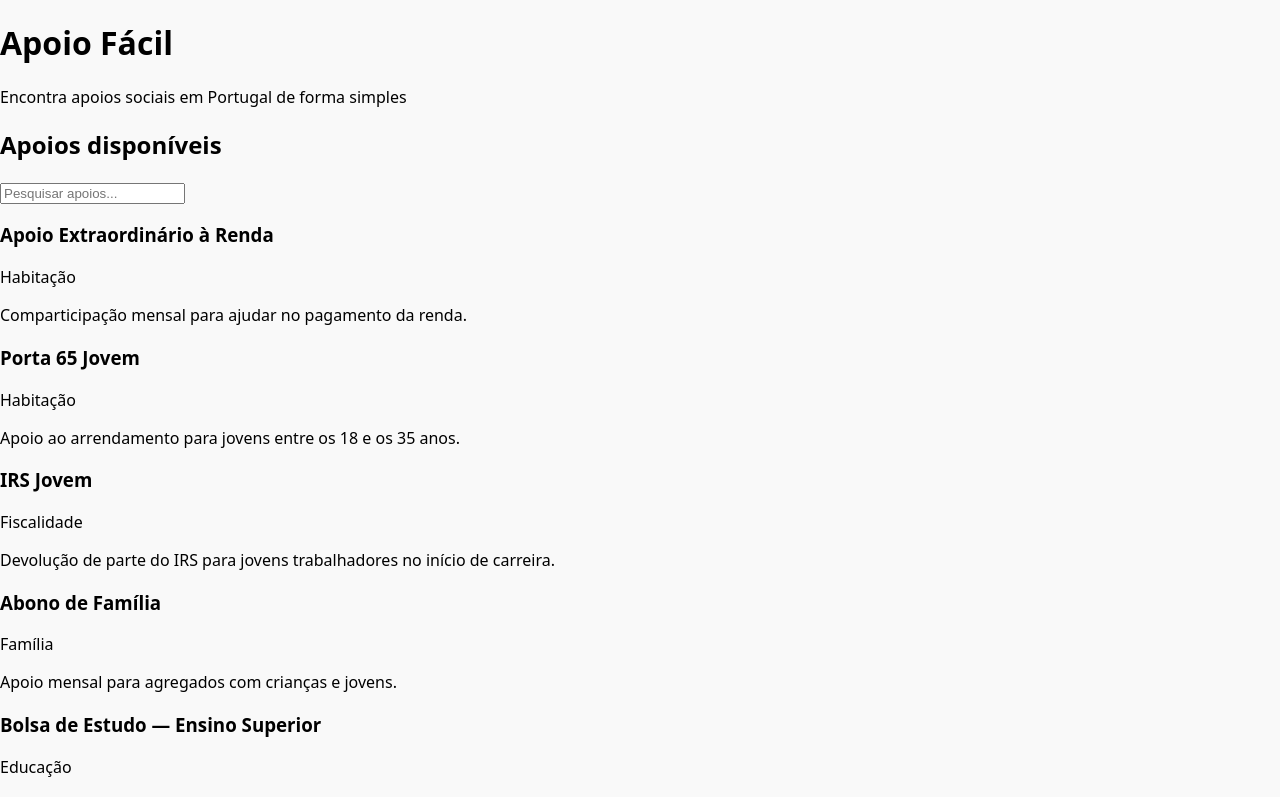
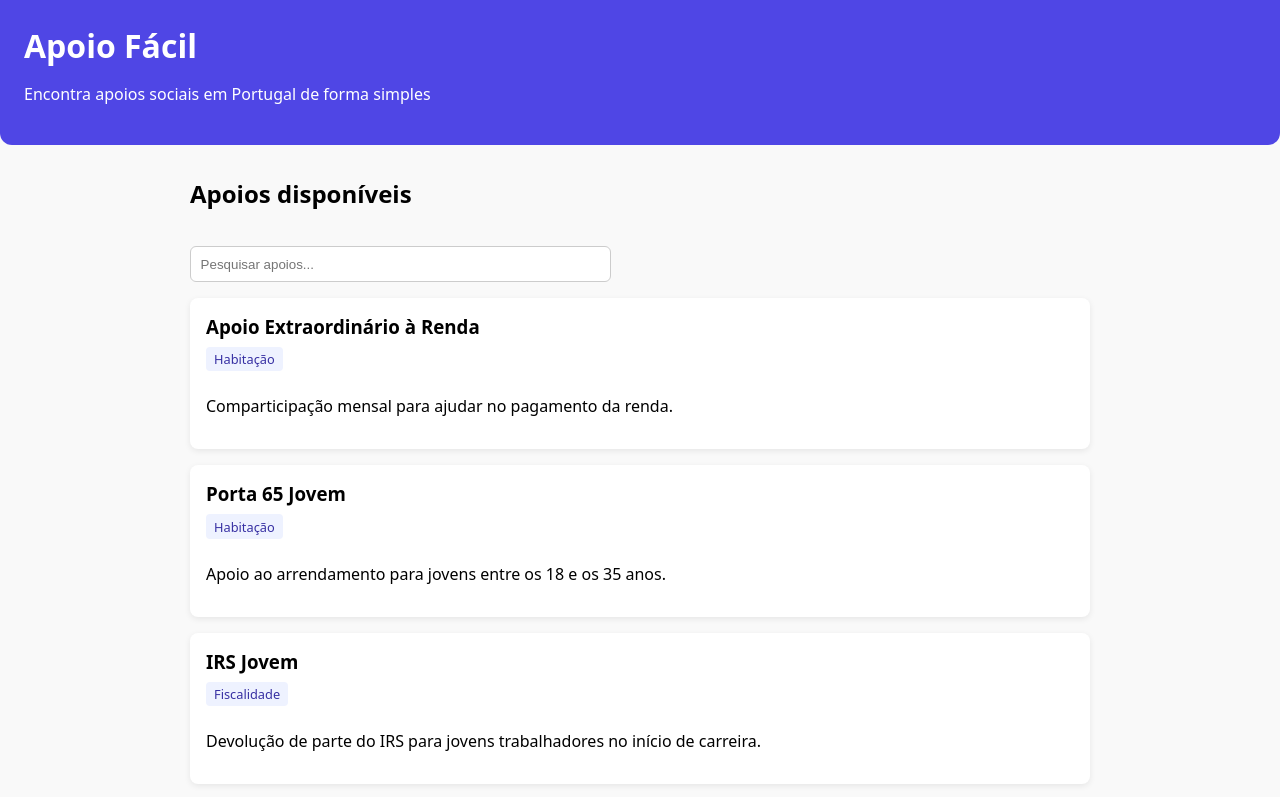
Before and after one commit to Daniela-Padilha/apoio-facil, a React (Vite) app: page / in a window 1280 px wide. Shown: the top 797 px of the page. Built offline with nearby package versions, Linux system fonts and the light colour scheme.

Commit message:
added styling to new elements

```diff
--- a/src/index.css
+++ b/src/index.css
@@ -3,3 +3,58 @@ body {
   font-family: system-ui, -apple-system, BlinkMacSystemFont, 'Segoe UI', Roboto, Oxygen, Ubuntu, Cantarell, 'Open Sans', 'Helvetica Neue', sans-serif;
   background-color: #f9f9f9;
 }
+
+.container {
+  max-width: 900px;
+  margin: 0 auto;
+  padding: 0 1rem;
+}
+
+/* Header */
+
+.header {
+  background-color: #4f46e5;
+  color: white;
+  padding: 1.5rem;
+  margin-bottom: 2rem;
+  border-radius: 0 0 12px 12px;
+}
+
+.header h1 {
+  margin: 0;
+}
+
+/* Input de pesquisa */
+
+input[type="text"] {
+  width: 100%;
+  max-width: 400px;
+  padding: 0.6rem;
+  margin: 1rem 0;
+  border-radius: 6px;
+  border: 1px solid #ccc;
+}
+
+/* Apoio Card */
+
+.apoio-card {
+  background: white;
+  padding: 1rem;
+  margin-bottom: 1rem;
+  border-radius: 8px;
+  box-shadow: 0 2px 6px rgba(0, 0, 0, 0.08);
+}
+
+.apoio-card h3 {
+  margin: 0 0 0.5rem 0;
+}
+
+.categoria {
+  display: inline-block;
+  font-size: 0.8rem;
+  background-color: #eef2ff;
+  color: #3730a3;
+  padding: 0.2rem 0.5rem;
+  border-radius: 4px;
+  margin-bottom: 0.5rem;
+}
```
